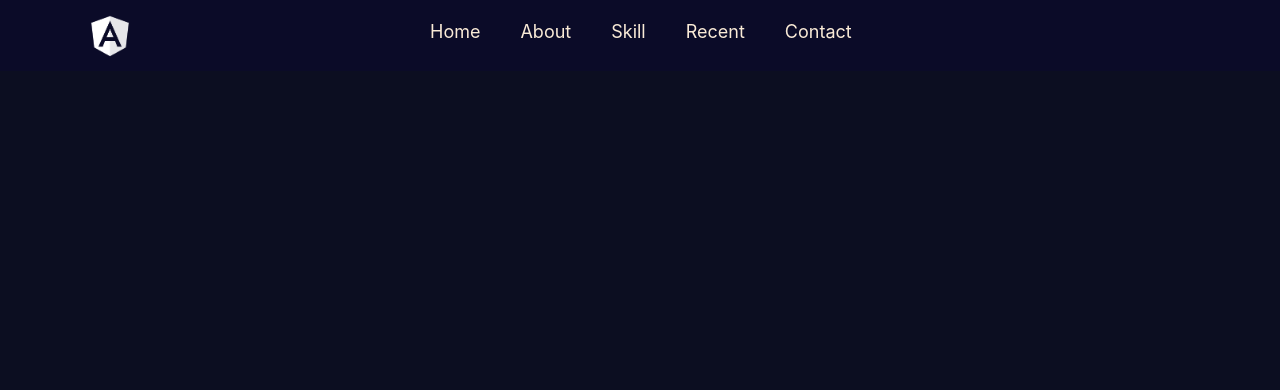
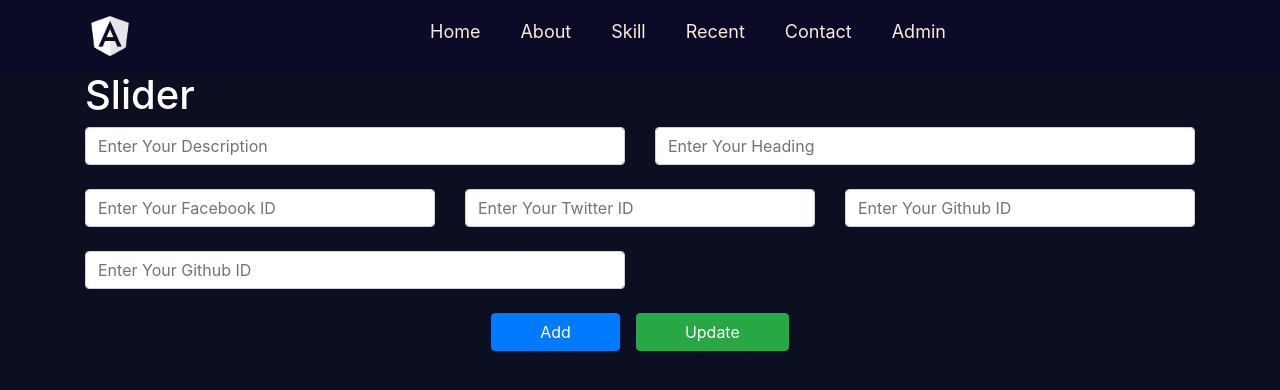
Before and after one commit to anisiqbal/anis-react-portfolio, a React (Create React App) app: page /admin in a window 1280 px wide. Shown: the top 390 px of the page. Built offline with nearby package versions, Linux system fonts and the light colour scheme.

Commit message:
fixes and enhancements

```diff
--- a/src/App.js
+++ b/src/App.js
@@ -7,9 +7,7 @@ import Contact from './components/Contact';
 import Recent from './components/Recent';
 import Skill from './components/Skill';
 import Slider from './components/Slider';
-
-
-
+import Admin from './components/Admin';
 
 import React from "react";
 import {
@@ -34,6 +32,7 @@ function App() {
       <Route exact path='/recent' component={Recent}></Route>
       <Route exact path='/skill' component={Skill}></Route>
       <Route exact path='/slider' component={Slider}></Route>
+      <Route exact path='/admin' component={Admin}></Route>
 
 
 
--- /dev/null
+++ b/src/assets/css/admin.css
@@ -0,0 +1,17 @@
+.admin{
+
+}
+
+.admin h1{
+    color: white;
+}
+
+.admin .button{
+
+    margin-top: 11%;
+}
+
+.admin .button a{
+
+
+}
--- /dev/null
+++ b/src/components/Admin.js
@@ -0,0 +1,52 @@
+import React, {Component} from 'react';
+import '../assets/css/admin.css';
+
+class Admin extends React.Component {
+    render(){
+        return(
+            <section>
+                <div className="admin">
+                    <div className="container">
+                        <h1>Slider</h1>
+                        <div className="row">
+
+                           <div className="col-6 col-md-6 col-lg-6">
+                                <input type="text" class="form-control" placeholder="Enter Your Description" />
+                            </div>
+
+                            <div className="col-6 col-md-6 col-lg-6">
+                                <input type="text" class="form-control" placeholder="Enter Your Heading" />
+                            </div>
+
+                            <div className="col-4 col-md-4 col-lg-4 py-4">
+                                <input type="text" class="form-control" placeholder="Enter Your Facebook ID" />
+                            </div>
+
+                            <div className="col-4 col-md-4 col-lg-4 py-4">
+                                <input type="text" class="form-control" placeholder="Enter Your Twitter ID" />
+                            </div>
+
+                            <div className="col-4 col-md-4 col-lg-4 py-4">
+                                <input type="text" class="form-control" placeholder="Enter Your Github ID" />
+                            </div>
+
+                            <div className="col-6 col-md-6 col-lg-6 pb-4">
+                                <input type="text" class="form-control" placeholder="Enter Your Github ID" />
+                            </div>
+                        </div>
+
+                        <div className="btns text-center">
+                            <button type="button" class="btn btn-primary px-5 mr-3">Add</button>
+                            <button type="button" class="btn btn-success px-5">Update</button>
+                        </div>
+                    </div>
+                </div>
+
+
+
+            </section>
+        )
+    }
+}
+
+export default Admin;
--- a/src/components/Header.js
+++ b/src/components/Header.js
@@ -29,6 +29,8 @@ class Header extends React.Component {
                         <Link to="/skill">Skill</Link>
                         <Link to="/recent">Recent</Link>
                         <Link to="/contact">Contact</Link>
+                        <Link to="/admin">Admin</Link>
+
                       </li>
                     </ul>
                   </div>
--- a/src/components/Home.js
+++ b/src/components/Home.js
@@ -5,6 +5,7 @@ import About from './About';
 import Skill from './Skill';
 import Recent from './Recent';
 import Contact from './Contact';
+import Update from './Update';
 
 
 function Home() {
@@ -16,6 +17,7 @@ function Home() {
         <Skill/>
         <Recent/>
         <Contact/>
+        <Update/>
       </div>
     );
   }
--- /dev/null
+++ b/src/components/Update.js
@@ -0,0 +1,30 @@
+import React, {Component} from 'react';
+
+class Update extends React.Component {
+    constructor()
+    {
+        super();
+        console.log(" constructor");
+        this.state={
+            data:false
+        }
+    }
+
+    componentDidMount()
+    {
+        console.log("componentDidMount");
+        this.setState({data:true})
+    }
+
+    render(){
+        console.log("render");
+        return(
+            <div>
+                <h1>ComponentDidMount Life cycle</h1>
+            </div>
+        )
+    }
+
+}
+
+export default Update;
```
Also changed, not shown: 1 other file (tests, documents, lock files or other folders).
